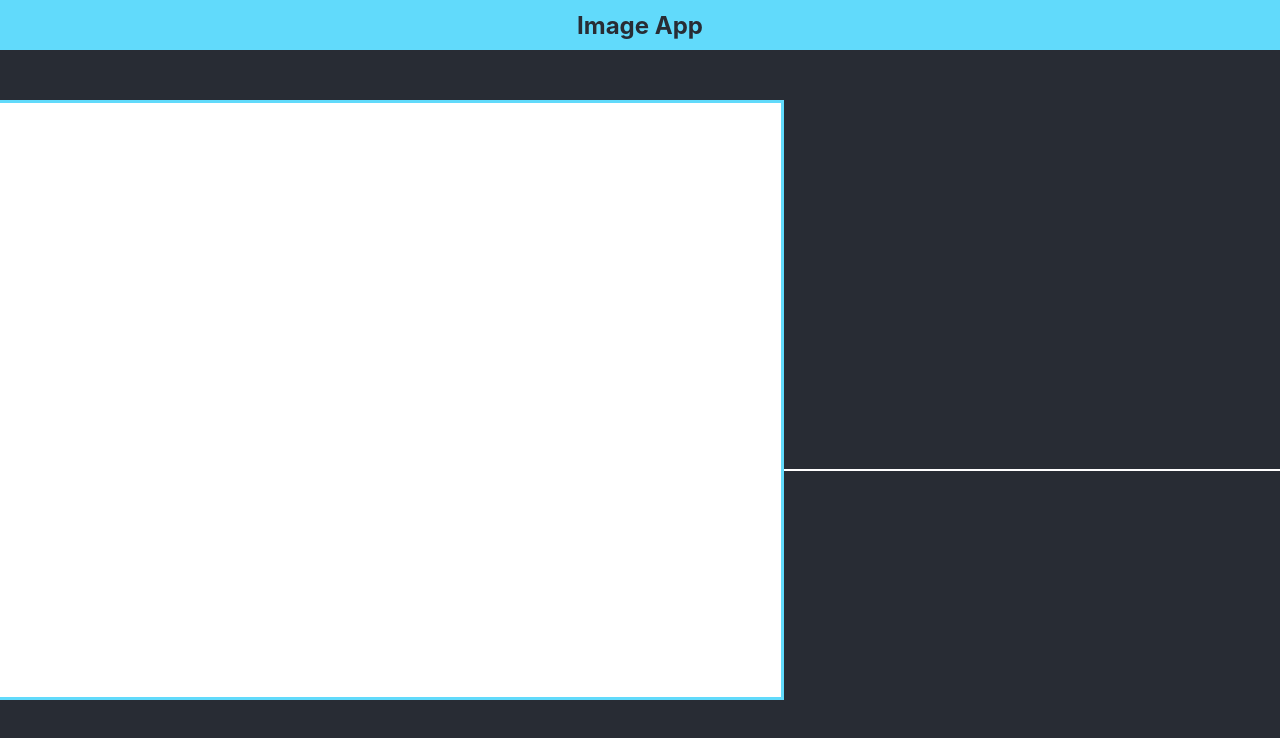
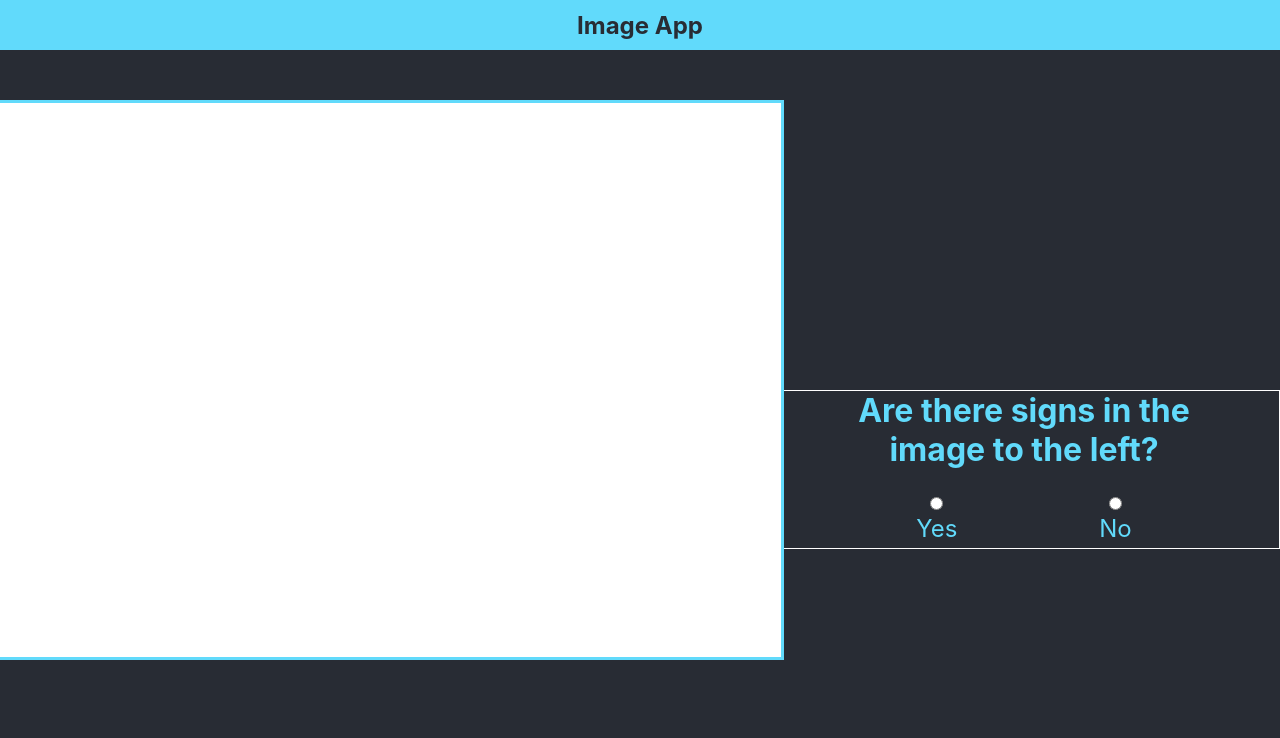
Before and after one commit to LuisBalan/signs-selector-UI, a React (Create React App) app: page / in a window 1280 px wide. Shown: the top 738 px of the page. Built offline with nearby package versions, Linux system fonts and the light colour scheme.

Commit message:
add main question and type-radio input

```diff
--- a/src/App.css
+++ b/src/App.css
@@ -31,6 +31,7 @@ main{
   width: 40%;
   height: 100%;
   display: flex;
+  flex-direction: column;
   align-items: center;
   justify-content: space-around;
   border: 1px solid white;
--- a/src/App.js
+++ b/src/App.js
@@ -1,5 +1,6 @@
 import Navbar from './components/Navbar';
 import ImageCanvas from './components/ImageCanvas';
+import AreThereSigns from './components/AreThereSigns';
 // import Footer from './components/Footer';
 import './App.css';
 
@@ -12,6 +13,7 @@ function App() {
           <ImageCanvas/>
         </section>
         <section className='Controls-Cont'>
+          <AreThereSigns />
 
         </section>
       </main>
--- /dev/null
+++ b/src/components/AreThereSigns/AreThereSigns.css
@@ -0,0 +1,38 @@
+*{
+    box-sizing: border-box;
+}
+
+.Question-Cont{
+    display: flex;
+    flex-direction: column;
+    width: 70%;
+}
+
+.form-cont{
+    display: flex;
+    flex-direction: row;
+    justify-content: center;
+}
+
+.input-cont{
+    margin: 5px 55px;
+}
+
+p, label{
+    color: var(--clear-react-blue-tone)
+}
+
+p{
+    font-size: xx-large;
+    font-weight: bolder;
+}
+
+label{
+    font-size: x-large;
+    margin: 0 10px;
+}
+
+input[type = 'radio']{
+    color: var(--clear-react-blue-tone);
+    /* appearance: none; */
+}
--- /dev/null
+++ b/src/components/AreThereSigns/index.js
@@ -0,0 +1,25 @@
+import './AreThereSigns.css';
+
+function AreThereSigns(){
+    return(
+        <div className='Question-Cont'>
+            <p>Are there signs in the image to the left?</p>
+            <br/>
+            <form class="form-cont">
+                <section className='input-cont'>
+                    <input type="radio" id="yes" name="answer" value="yes"/>
+                    <i></i>
+                    <label htmlFor="yes">Yes</label>
+                </section>
+                <section className='input-cont'>
+                    <input type="radio" id="no" name="answer" value="no"/>
+                    <i></i>
+                    <label htmlFor="no">No</label>
+                </section>
+
+            </form>
+        </div>
+    )
+}
+
+export default AreThereSigns;
--- a/src/components/ImageCanvas/ImageCanvas.css
+++ b/src/components/ImageCanvas/ImageCanvas.css
@@ -2,7 +2,7 @@
 .Image-Canvas{
     display: inline-block;
     width: 800px;
-    height: 600px;
+    height: 70%;
     background-color: white;
     border: 3px solid var(--clear-react-blue-tone);
     position: absolute;
```
